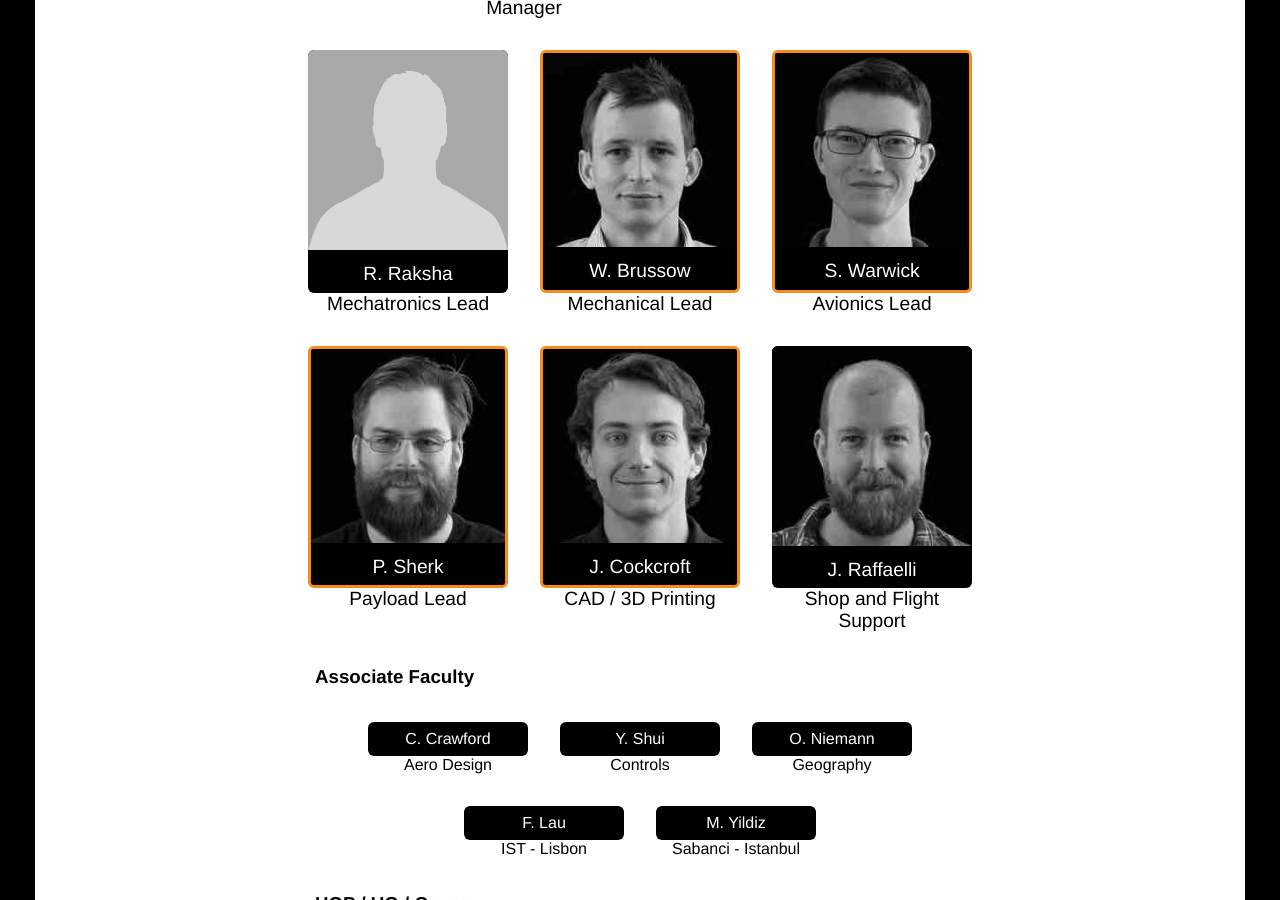
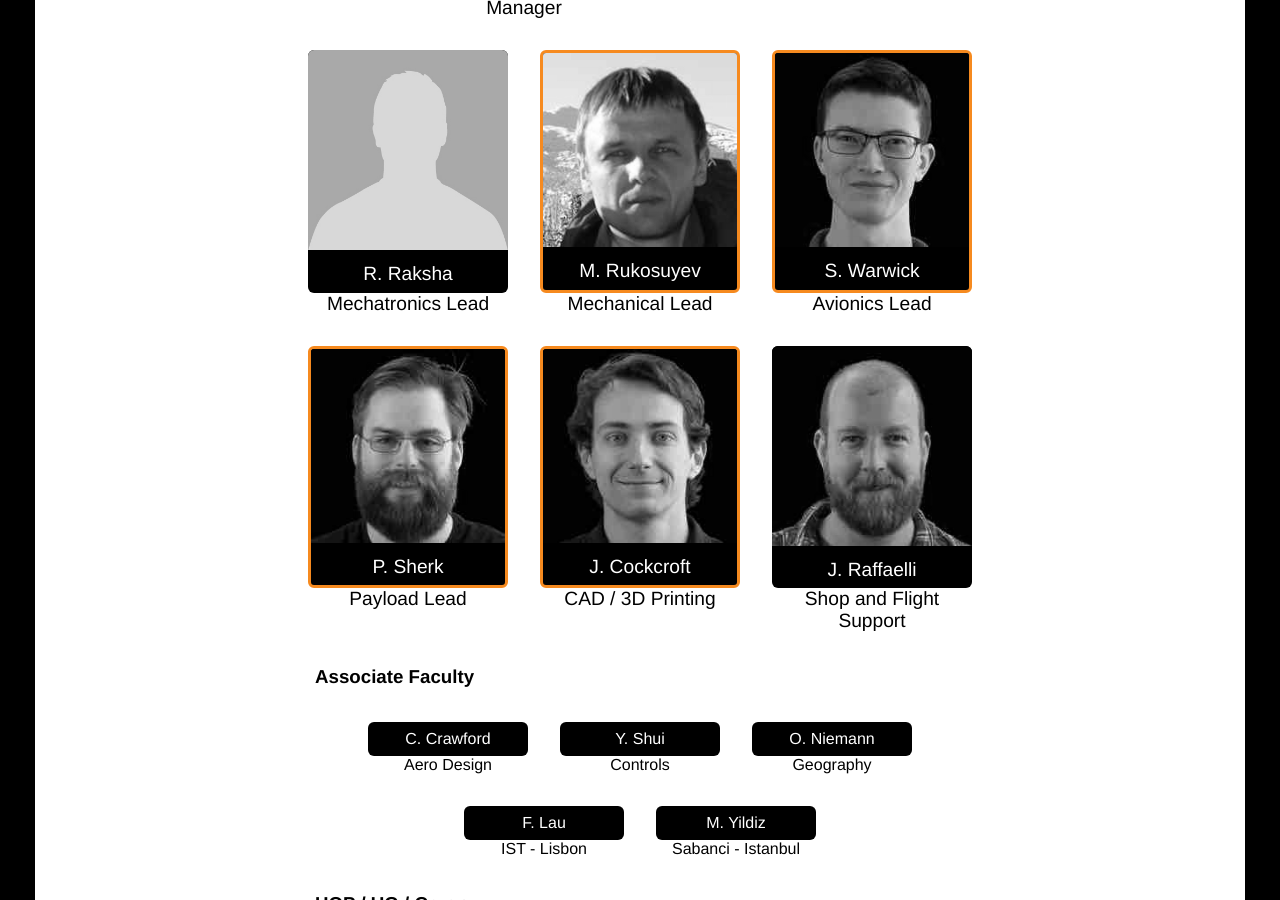
Before and after one commit to UVic-CfAR/uvic-cfar.github.io, a Jekyll site: the page built from about-us.html, in a window 1280 px wide and 900 px high, scrolled down 1429 px. Built offline with Jekyll 4.4.1, drawn with Linux system fonts in a browser that asks for light colours.

Commit message:
replace wbrussow with mrukosuyev

```diff
--- a/about-us.html
+++ b/about-us.html
@@ -41,9 +41,9 @@ stylesheet: about
 		</dt>
 		<dd>Mechatronics Lead</dd>
 	</dl><dl>
-		<dt class="hasLink"><a href="/profile/wbrussow.html">
-			<img src="/images/profile/wbrussow.jpg" alt="W. Brussow"/>
-			<span>W. Brussow</span>
+		<dt class="hasLink"><a href="/profile/mrukosuyev.html">
+			<img src="/images/profile/mrukosuyev.jpg" alt="M. Rukosuyev"/>
+			<span>M. Rukosuyev</span>
 		</a></dt>
 		<dd>Mechanical Lead</dd>
 	</dl><dl>
```
Also changed, not shown: profile/mrukosuyev.html (added, +14 -0 lines), images/profile/mrukosuyev.jpg (added).
